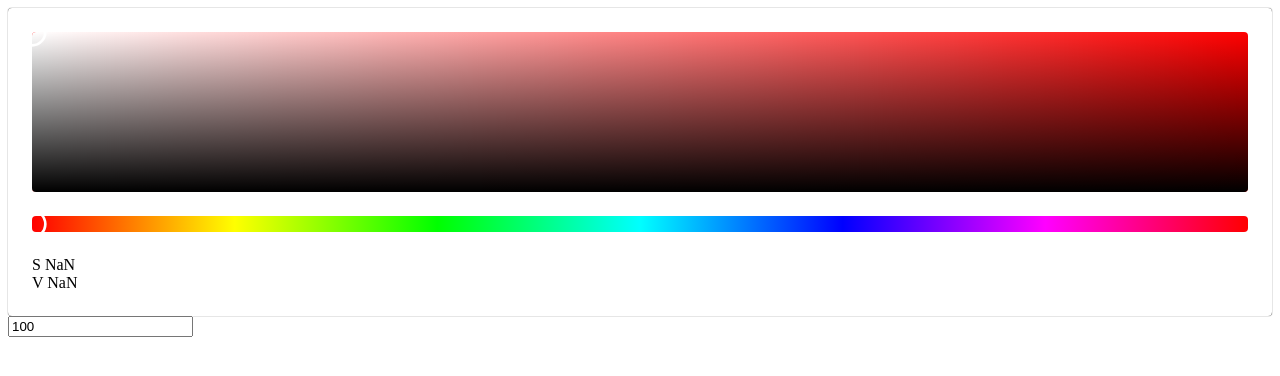
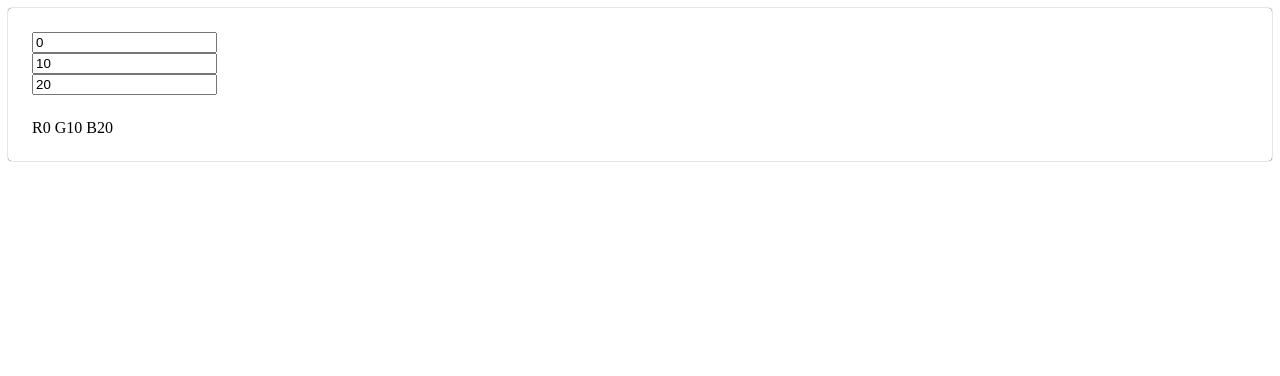
Before and after one commit to vupdivup/yue, a React (Vite) app: page / in a window 1280 px wide. Shown: the top 376 px of the page. Built offline with nearby package versions, Linux system fonts and the light colour scheme.

Commit message:
add param-picker connection

```diff
--- a/src/components/App.jsx
+++ b/src/components/App.jsx
@@ -6,7 +6,6 @@ export function App() {
     return (
         <>
             <Picker />
-            <Param pattern={/^\s*\d{1,3}\s*$/}/>
         </>
     )
 }
--- a/src/components/Param.jsx
+++ b/src/components/Param.jsx
@@ -1,27 +1,31 @@
 import { useState, useRef } from "react"
 
-export function Param({setParam, pattern}) {
-    const [value, setValue] = useState((100).toString());
+export function Param({set, value, pattern}) {
+    const [inputValue, setInputValue] = useState(value.toString());
 
     const save = useRef("");
 
     function handleFocus() {
-        save.current = value;
+        save.current = inputValue;
     }
 
+    // TODO: add bounds
     function handleInput(e) {
-        setValue(e.target.value);
+        const input = e.target.value;
 
-        if (value.match(pattern)) {
-            // setParam(parseInt(self.current.value));
+        setInputValue(input);
+
+        if (input.match(pattern)) {
+            set(parseInt(input));
+            save.current = input;
         }
     }
 
     function handleBlur(e) {
-        if(value.match(pattern)) {
-            setValue(e.target.value.trim());
+        if(inputValue.match(pattern)) {
+            setInputValue(e.target.value.trim());
         } else {
-            setValue(save.current);
+            setInputValue(save.current);
         }
     }
 
@@ -29,7 +33,7 @@ export function Param({setParam, pattern}) {
         <div>
             <input
                 type="text"
-                value={value}
+                value={inputValue}
                 onFocus={handleFocus}
                 onInput={handleInput}
                 onBlur={handleBlur}
--- a/src/components/Picker.jsx
+++ b/src/components/Picker.jsx
@@ -2,21 +2,43 @@ import { useState } from "react";
 import { Map } from "./Map";
 import { Slider } from "./Slider";
 import { ColorContext } from "../contexts/ColorContext";
-import { HSVToHSL } from "../utils/colors";
+import { HEXToRGB, HSVToHSL, RGBToHEX } from "../utils/colors";
+import { Setter } from "./Setter";
 
 export function Picker() {
-    const [hue, setHue] = useState(0);
-    const [s, setS]  = useState(0);
-    const [v, setV] = useState(0);
+    const [rgb, setRGB] = useState({r: 0, g: 10, b: 20});
+    const hex = RGBToHEX(rgb.r, rgb.g, rgb.b);
+
+    const params = [
+        {
+            name: "r",
+            value: rgb.r,
+            pattern: /^\s*\d{1,3}\s*$/,
+            set: r => setRGB({...rgb, r: r})
+        },
+        {
+            name: "g",
+            value: rgb.g,
+            pattern: /^\s*\d{1,3}\s*$/,
+            set: g => setRGB({...rgb, g: g})
+        },
+        {
+            name: "b",
+            value: rgb.b,
+            pattern: /^\s*\d{1,3}\s*$/,
+            set: b => setRGB({...rgb, b: b})
+        }
+    ];
+
+    function setHEX(hex) {
+        setRGB(HEXToRGB(hex));
+    }
 
     return (
-        <ColorContext.Provider value={HSVToHSL(hue, s, v)}>
+        <ColorContext.Provider value={null}>
             <div className="picker">
-                <Map hue={hue} setS={setS} setV={setV} />
-                <Slider setHue={setHue} hue={hue} />
-                S {s}
-                <br />
-                V {v}
+                <Setter params={params} />
+                R{rgb.r} G{rgb.g} B{rgb.b}
             </div>
         </ColorContext.Provider>
     )
--- /dev/null
+++ b/src/components/Setter.jsx
@@ -0,0 +1,18 @@
+import { Param } from "./Param";
+
+export function Setter({params}) {
+    const elems = params.map((p, i) =>
+        <Param
+            key={i}
+            value={p.value}
+            set={p.set}
+            pattern={p.pattern}
+        />
+    );
+
+    return (
+        <div id="undecided">
+            {elems}
+        </div>
+    );
+}
```
